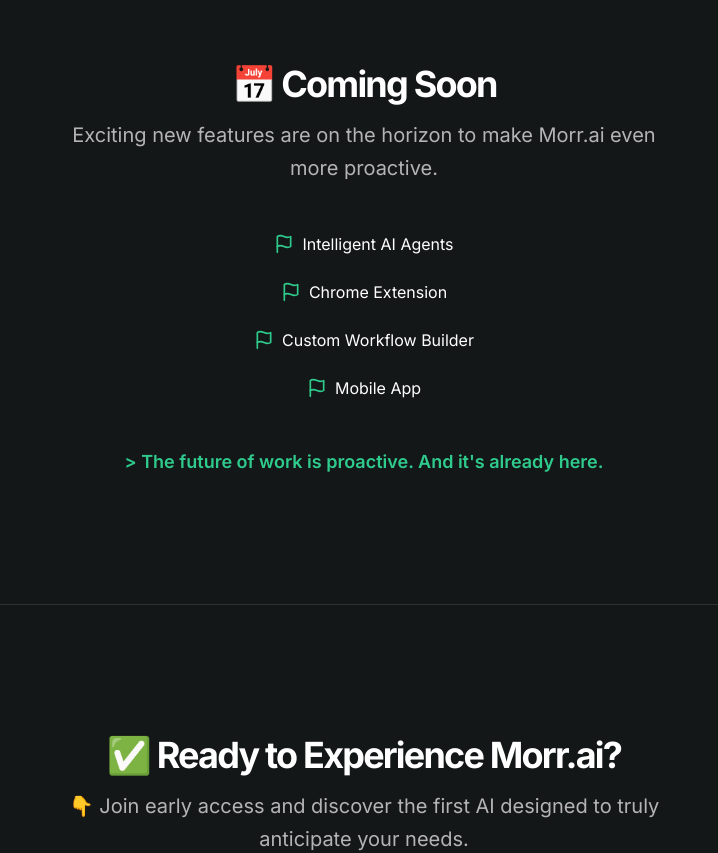
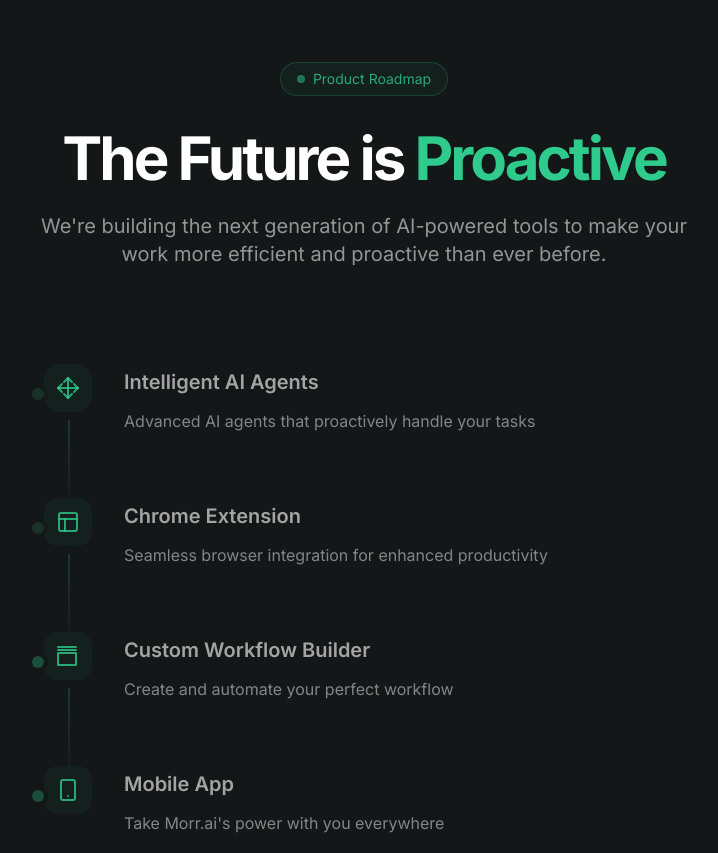
Before and after one commit to Ke1Jay/Morr.ai_landing_nextJs, a Next.js app: page / in a window 1280 px wide. Shown: the part 4740-5593 px from the top of the page, without its empty margins (276-994 px from the left). Built offline with nearby package versions, Linux system fonts and the light colour scheme.

Commit message:
Changed the coming soon section layout and visuals - to be adjusted more

```diff
--- a/src/components/sections/landing/coming-soon-section.tsx
+++ b/src/components/sections/landing/coming-soon-section.tsx
@@ -1,7 +1,13 @@
 import React from 'react'
+import { cn } from "@/lib/utils"
 
-// Placeholder icon
-const PlaceholderIcon = ({ className }: { className?: string }) => (
+// Types
+interface IconProps {
+  className?: string
+}
+
+// Icon components for upcoming features
+const AgentIcon = ({ className }: IconProps) => (
   <svg
     className={className}
     xmlns="http://www.w3.org/2000/svg"
@@ -14,45 +20,217 @@
     strokeLinecap="round"
     strokeLinejoin="round"
   >
-    <path d="M4 15s1-1 4-1 5 2 8 2 4-1 4-1V3s-1 1-4 1-5-2-8-2-4 1-4 1z" />
-    <line x1="4" x2="4" y1="22" y2="15" />
+    <path d="M12 2v20" />
+    <path d="M2 12h20" />
+    <path d="m12 2 4 4" />
+    <path d="m12 2-4 4" />
+    <path d="m12 22-4-4" />
+    <path d="m12 22 4-4" />
+    <path d="m2 12 4 4" />
+    <path d="m2 12 4-4" />
+    <path d="m22 12-4 4" />
+    <path d="m22 12-4-4" />
   </svg>
 )
 
+const ExtensionIcon = ({ className }: IconProps) => (
+  <svg
+    className={className}
+    xmlns="http://www.w3.org/2000/svg"
+    width="24"
+    height="24"
+    viewBox="0 0 24 24"
+    fill="none"
+    stroke="currentColor"
+    strokeWidth="2"
+    strokeLinecap="round"
+    strokeLinejoin="round"
+  >
+    <rect width="18" height="18" x="3" y="3" rx="2" ry="2" />
+    <line x1="3" x2="21" y1="9" y2="9" />
+    <line x1="9" x2="9" y1="21" y2="9" />
+  </svg>
+)
+
+const WorkflowIcon = ({ className }: IconProps) => (
+  <svg
+    className={className}
+    xmlns="http://www.w3.org/2000/svg"
+    width="24"
+    height="24"
+    viewBox="0 0 24 24"
+    fill="none"
+    stroke="currentColor"
+    strokeWidth="2"
+    strokeLinecap="round"
+    strokeLinejoin="round"
+  >
+    <path d="M2 9h18v12H2z" />
+    <path d="M2 3h18" />
+    <path d="M2 6h18" />
+  </svg>
+)
+
+const MobileIcon = ({ className }: IconProps) => (
+  <svg
+    className={className}
+    xmlns="http://www.w3.org/2000/svg"
+    width="24"
+    height="24"
+    viewBox="0 0 24 24"
+    fill="none"
+    stroke="currentColor"
+    strokeWidth="2"
+    strokeLinecap="round"
+    strokeLinejoin="round"
+  >
+    <rect width="14" height="20" x="5" y="2" rx="2" ry="2" />
+    <path d="M12 18h.01" />
+  </svg>
+)
+
+// Roadmap milestones
+const ROADMAP_ITEMS = [
+  {
+    icon: AgentIcon,
+    title: "Intelligent AI Agents",
+    date: "Q2 2024",
+    description: "Advanced AI agents that proactively handle your tasks",
+    status: "upcoming"
+  },
+  {
+    icon: ExtensionIcon,
+    title: "Chrome Extension",
+    date: "Q2 2024",
+    description: "Seamless browser integration for enhanced productivity",
+    status: "upcoming"
+  },
+  {
+    icon: WorkflowIcon,
+    title: "Custom Workflow Builder",
+    date: "Q3 2024",
+    description: "Create and automate your perfect workflow",
+    status: "planned"
+  },
+  {
+    icon: MobileIcon,
+    title: "Mobile App",
+    date: "Q4 2024",
+    description: "Take Morr.ai's power with you everywhere",
+    status: "planned"
+  }
+]
+
+function RoadmapItem({ item, index }: { item: typeof ROADMAP_ITEMS[0], index: number }) {
+  const Icon = item.icon
+  const isLast = index === ROADMAP_ITEMS.length - 1
+
+  return (
+    <div className="relative">
+      {/* Timeline line */}
+      {!isLast && (
+        <div className="absolute left-6 top-14 bottom-0 w-[2px] bg-gradient-to-b from-primary/20 to-primary/5" />
+      )}
+
+      <div className="relative flex gap-6 md:gap-8 group items-start">
+        {/* Icon column */}
+        <div className="relative flex-shrink-0">
+          <div className={cn(
+            "w-12 h-12 rounded-xl",
+            "flex items-center justify-center",
+            "bg-primary/5 text-primary/80",
+            "group-hover:scale-110 group-hover:bg-primary/10",
+            "transition-all duration-300"
+          )}>
+            <Icon className="w-6 h-6" />
+          </div>
+
+          {/* Date pill */}
+          <div className={cn(
+            "hidden md:block", // Hide on mobile to prevent overlap
+            "absolute left-full ml-4 top-1/2 -translate-y-1/2",
+            "px-3 py-1 rounded-full",
+            "text-sm font-medium whitespace-nowrap",
+            "bg-primary/5 text-primary/70",
+            "opacity-0 group-hover:opacity-100 translate-x-2 group-hover:translate-x-0",
+            "transition-all duration-300",
+            "z-10" // Ensure it's above other content
+          )}>
+            {item.date}
+          </div>
+        </div>
+
+        {/* Content with increased spacing for date pill */}
+        <div className="flex-grow pt-1 pb-12 md:pb-16 md:pr-24">
+          <h3 className={cn(
+            "text-xl font-semibold mb-3",
+            "text-muted-foreground/90 group-hover:text-muted-foreground",
+            "transition-colors duration-300"
+          )}>
+            {item.title}
+            {/* Show date on mobile */}
+            <span className="md:hidden inline-block ml-2 text-sm text-primary/70">
+              ({item.date})
+            </span>
+          </h3>
+          <p className="text-muted-foreground/70 max-w-xl text-base leading-relaxed">
+            {item.description}
+          </p>
+        </div>
+
+        {/* Status indicator */}
+        <div className={cn(
+          "absolute -left-3 top-6",
+          "w-3 h-3 rounded-full",
+          "bg-primary/30",
+          "ring-4 ring-background",
+          item.status === "upcoming" && "animate-pulse"
+        )} />
+      </div>
+    </div>
+  )
+}
+
+// Main section component
 export function ComingSoonSection() {
   return (
-    <section className="w-full py-12 md:py-24 lg:py-32 bg-background">
-      <div className="container grid items-center justify-center gap-4 px-4 text-center md:px-6">
-        <div className="space-y-3">
-          <h2 className="text-3xl font-bold tracking-tighter md:text-4xl/tight">📅 Coming Soon</h2>
-          <p className="mx-auto max-w-[600px] text-muted-foreground md:text-xl/relaxed lg:text-base/relaxed xl:text-xl/relaxed">
-            Exciting new features are on the horizon to make Morr.ai even more proactive.
-          </p>
+    <section className="w-full min-h-screen flex items-center justify-center py-24 md:py-32">
+      <div className="container px-4 md:px-6">
+        <div className="max-w-5xl mx-auto">
+          {/* Section header */}
+          <div className="text-center mb-24">
+            <div className={cn(
+              "inline-flex items-center",
+              "rounded-full border border-primary/20 bg-primary/5",
+              "px-4 py-1.5 mb-8",
+              "text-sm text-primary/80"
+            )}>
+              <div className="h-2 w-2 rounded-full bg-primary animate-pulse mr-2" />
+              <span>Product Roadmap</span>
+            </div>
+
+            <h2 className="text-4xl md:text-5xl lg:text-6xl font-bold tracking-tighter mb-6">
+              The Future is <span className="text-primary">Proactive</span>
+            </h2>
+            <p className="text-xl text-muted-foreground/80 max-w-2xl mx-auto">
+              We&apos;re building the next generation of AI-powered tools to make your work more efficient and proactive than ever before.
+            </p>
+          </div>
+
+          {/* Roadmap timeline */}
+          <div className="relative pl-8 md:pl-16 max-w-3xl mx-auto">
+            {ROADMAP_ITEMS.map((item, index) => (
+              <RoadmapItem key={index} item={item} index={index} />
+            ))}
+          </div>
+
+          {/* Footer message */}
+          <div className="text-center mt-24">
+            <p className="text-lg font-medium text-primary/90">
+              Join us on this journey to revolutionize how teams work together.
+            </p>
+          </div>
         </div>
-        <div className="mx-auto w-full max-w-sm space-y-2">
-          {/* Could add a timeline or more details here */}
-          <ul className="grid gap-4 md:gap-6 pt-8">
-            <li className="flex items-center justify-center gap-2">
-              <PlaceholderIcon className="h-5 w-5 text-primary" />
-              Intelligent AI Agents
-            </li>
-            <li className="flex items-center justify-center gap-2">
-              <PlaceholderIcon className="h-5 w-5 text-primary" />
-              Chrome Extension
-            </li>
-            <li className="flex items-center justify-center gap-2">
-              <PlaceholderIcon className="h-5 w-5 text-primary" />
-              Custom Workflow Builder
-            </li>
-            <li className="flex items-center justify-center gap-2">
-              <PlaceholderIcon className="h-5 w-5 text-primary" />
-              Mobile App
-            </li>
-          </ul>
-        </div>
-        <p className="text-lg font-semibold text-primary pt-8">
-          &gt; The future of work is proactive. And it&apos;s already here.
-        </p>
       </div>
     </section>
   )
```
